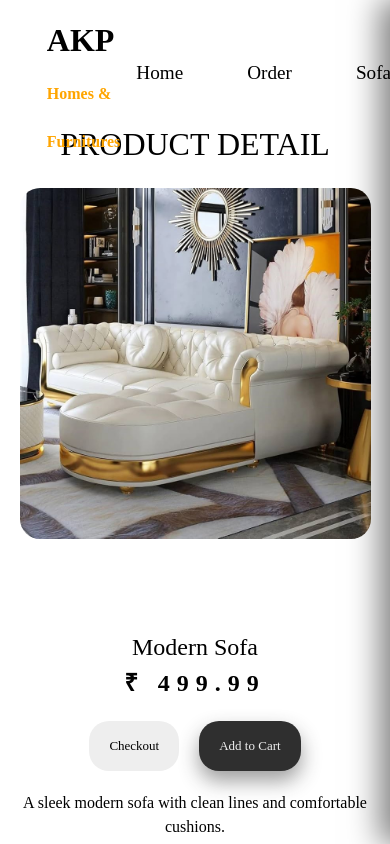
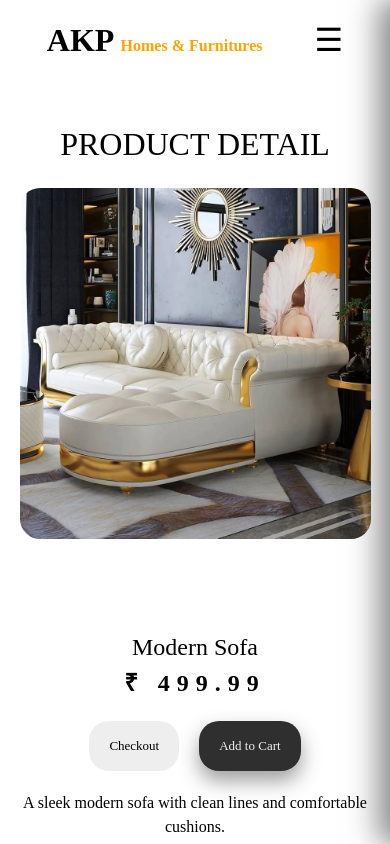
Before and after one commit to pradhyumnavojjala/AKP, a Next.js app: page /Sofa/1 in a window 390 px wide. Shown: the top 844 px of the page. Built offline with nearby package versions, Linux system fonts and the light colour scheme.

Commit message:
Updated navbar layout

```diff
--- a/src/app/Footer.tsx
+++ b/src/app/Footer.tsx
@@ -6,14 +6,8 @@ export default function Footer() {
     <footer className="footer">
       <div className="footer__container">
         <div className="footer__left">
-          <h2>We’d love to cooperate <br />
-            to create your amazing <span className="highlight">sofa</span>
-          </h2>
-          <p>
-            Whether you have a specific design in mind or need assistance
-            bringing your vision to life, our team is here to help.
-          </p>
-
+          <h2>We’d love to cooperate <span className="highlight">sofa</span></h2>
+          <p>Whether you have a specific design in mind or need assistance bringing your vision to life, our team is here to help.</p>
           <div className="footer__contacts">
             <div>
               <p>Call our office</p>
@@ -34,11 +28,9 @@ export default function Footer() {
               <li><Link href="/Sofa">Our Sofa</Link></li>
               <li><Link href="/Contact-Us">Contact Us</Link></li>
             </ul>
-
             <h4>Address:</h4>
-            <p>123 Sofa Street, Comfort City,<br />Cozy State, 45678</p>
+            <p>123 Sofa Street, Comfort City,<br/>Cozy State, 45678</p>
           </div>
-
           <div>
             <h3>Follow Us:</h3>
             <ul>
@@ -49,7 +41,6 @@ export default function Footer() {
           </div>
         </div>
       </div>
-
       <div className="footer__bottom">
         © 2025 Sofa Project. All Rights Reserved by <span>K2infocom</span>
       </div>
--- a/src/app/Nav.tsx
+++ b/src/app/Nav.tsx
@@ -1,9 +1,8 @@
 'use client';
 
 import Link from "next/link";
-import Image from "next/image";
+import { usePathname } from "next/navigation";
 import { useEffect, useState } from "react";
-import { usePathname } from "next/navigation";
 import "./NavFooter.css"
 
 export default function Nav() {
@@ -25,15 +24,15 @@ export default function Nav() {
     { name: 'Contact Us', href: '/Contact-us' },
   ];
 
-    const toggleMenu = () => setIsMenuOpen(!isMenuOpen);
-
   return (
     <nav className={`navbar ${isSticky ? 'sticky' : ''}`}>
       <div className="navbar__container">
+        {/* Logo */}
         <Link href="/" className="navbar__logo">
-                    AKP<span className="navbar__logo-sub"> Homes & Furnitures</span>
+          AKP <span className="navbar__logo-sub">Homes & Furnitures</span>
         </Link>
 
+        {/* Desktop Links */}
         <ul className="navbar__links">
           {navLinks.map(link => (
             <li key={link.name}>
@@ -47,6 +46,7 @@ export default function Nav() {
           ))}
         </ul>
 
+        {/* Desktop Social & CTA */}
         <div className="navbar__social-cta">
           <div className="navbar__socials">
             <a href="#"><i className="bi bi-facebook"></i></a>
@@ -58,8 +58,13 @@ export default function Nav() {
           </Link>
         </div>
 
-                <button className="navbar__menu-btn" onClick={toggleMenu}>
-                    <i className={`ri-${isMenuOpen ? 'close' : 'menu'}-line`}></i>
+        {/* Mobile menu button */}
+        <button
+          className="navbar__menu-btn"
+          onClick={() => setIsMenuOpen(!isMenuOpen)}
+          aria-label="Toggle menu"
+        >
+          {isMenuOpen ? '✕' : '☰'}
         </button>
       </div>
 
@@ -68,20 +73,16 @@ export default function Nav() {
         <ul>
           {navLinks.map(link => (
             <li key={link.name}>
-                            <Link href={link.href} onClick={() => setIsMenuOpen(false)}>
+              <Link
+                href={link.href}
+                onClick={() => setIsMenuOpen(false)}
+                className={pathname === link.href ? 'active' : ''}
+              >
                 {link.name}
               </Link>
             </li>
           ))}
         </ul>
-                <div className="navbar__mobile-socials">
-                    <a href="#"><i className="bi bi-facebook"></i></a>
-                    <a href="#"><i className="bi bi-instagram"></i></a>
-                    <a href="#"><i className="bi bi-whatsapp"></i></a>
-                </div>
-                <Link href="/contact">
-                    <button onClick={() => setIsMenuOpen(false)}>Get Quote</button>
-                </Link>
       </div>
     </nav>
   );
--- a/src/app/NavFooter.css
+++ b/src/app/NavFooter.css
@@ -1,4 +1,4 @@
-/* NAVBAR */
+/* ===== NAVBAR ===== */
 .navbar {
   position: fixed;
   top: 0;
@@ -82,20 +82,20 @@
   background-color: #ffb347;
 }
 
-/* Mobile menu */
+/* Mobile */
 .navbar__menu-btn {
   display: none;
 }
 
 .navbar__mobile {
-  display: none;
+  max-height: 0;
+  opacity: 0;
   overflow: hidden;
   transition: max-height 0.5s ease, opacity 0.5s ease;
 }
 
 .navbar__mobile.open {
-  display: block;
-  max-height: 400px;
+  max-height: 500px;
   opacity: 1;
 }
 
@@ -108,7 +108,40 @@
   margin-bottom: 1rem;
 }
 
-/* FOOTER */
+.navbar__mobile ul li a {
+  font-size: 1.2rem;
+  text-decoration: none;
+  color: black;
+  display: block;
+  padding: 0.5rem 0;
+  transition: color 0.3s ease, background 0.3s ease;
+}
+
+.navbar__mobile ul li a:hover,
+.navbar__mobile ul li a.active {
+  color: orange;
+  background-color: #ffe5b4;
+  border-radius: 0.5rem;
+}
+
+/* Responsive */
+@media (max-width: 1024px) {
+  .navbar__links,
+  .navbar__social-cta {
+    display: none;
+  }
+
+  .navbar__menu-btn {
+    display: block;
+    font-size: 2rem;
+    background: none;
+    border: none;
+    cursor: pointer;
+    color: black;
+  }
+}
+
+/* ===== FOOTER ===== */
 .footer {
   background-color: #fff;
   color: #000;
```
Lines whose indentation alone changed are shown as unchanged.
